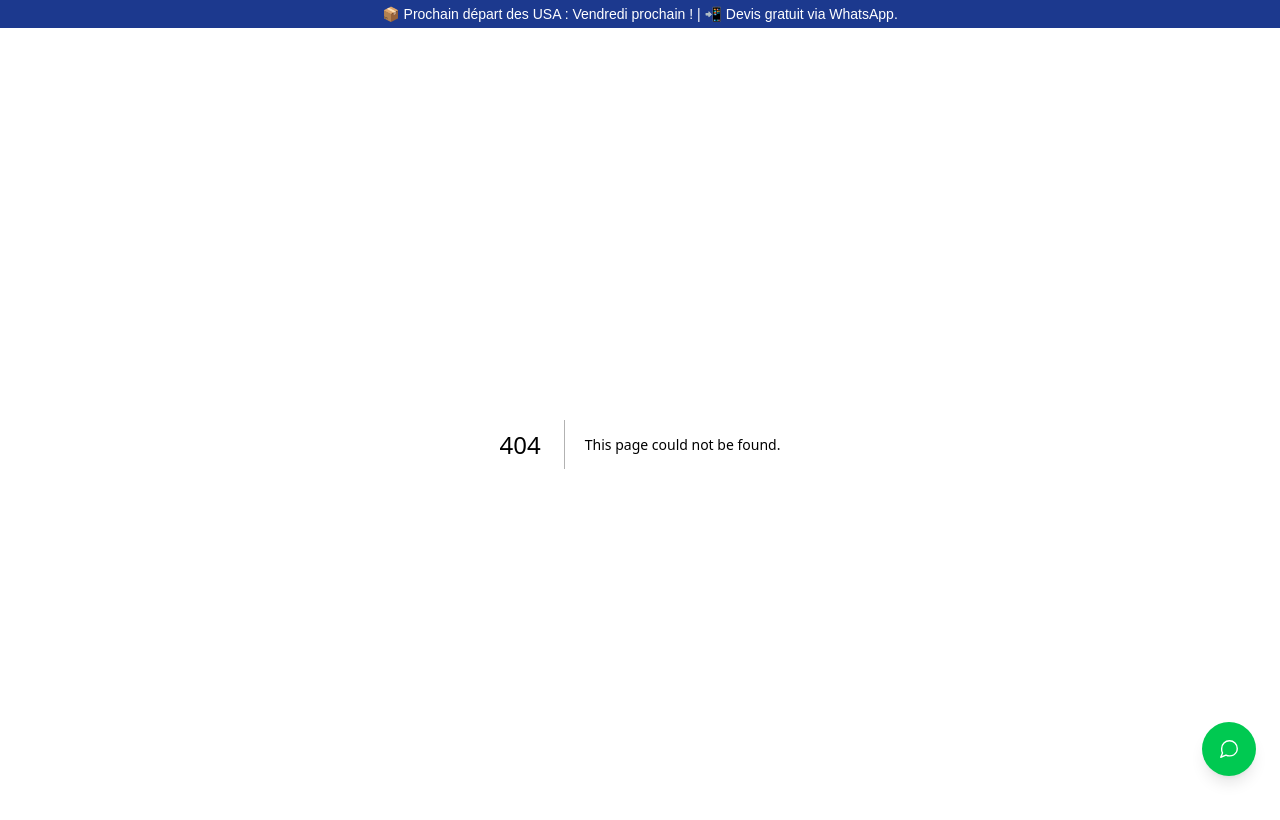
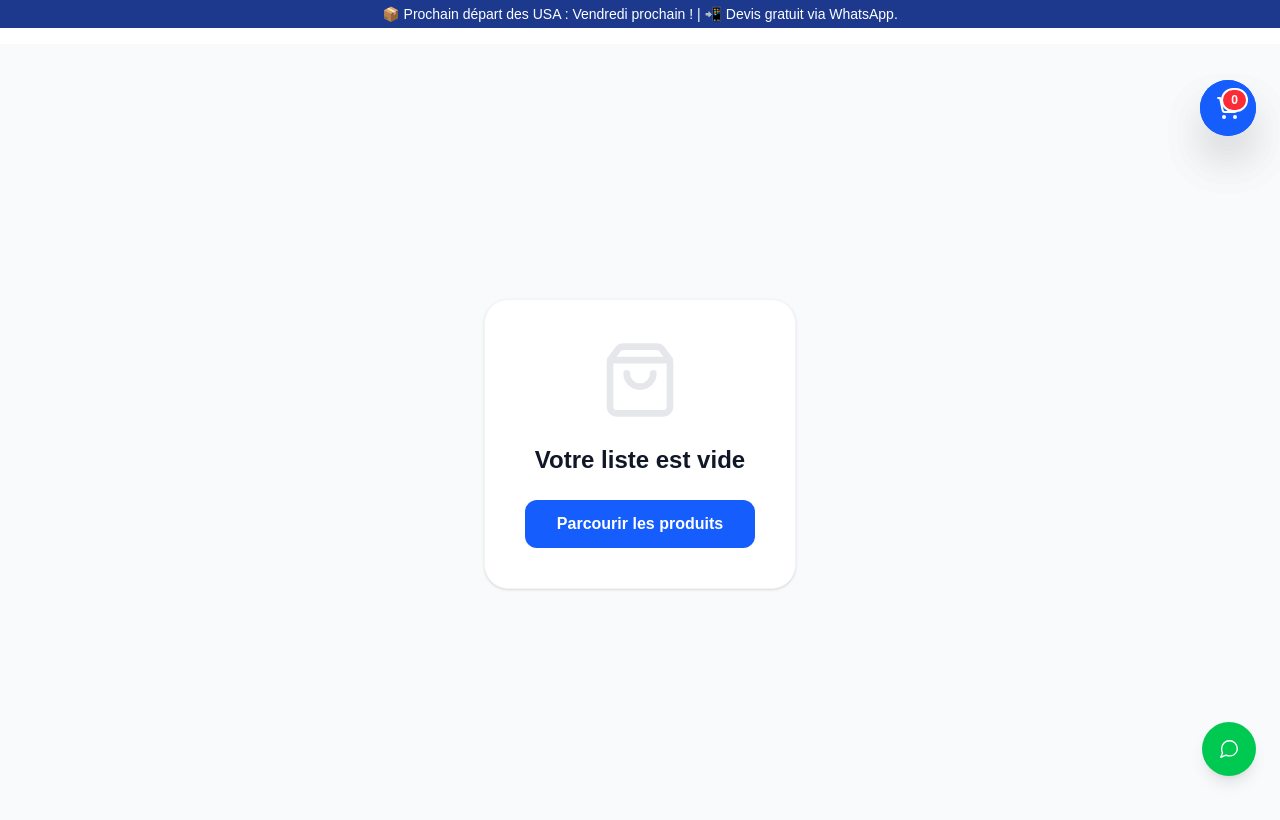
Before and after one commit to Fiedly71/up-to-date-store, a Next.js app: page /Panier in a window 1280 px wide. Before the commit this address had no page. Shown: the top 820 px of the page. Built offline with nearby package versions, Linux system fonts and the light colour scheme.

Commit message:
Ajout du panier et du bouton WhatsApp sans prix

```diff
--- /dev/null
+++ b/app/Panier/page.tsx
@@ -0,0 +1,87 @@
+"use client";
+import { useCart } from '../context/CartContext';
+import Link from 'next/link';
+import Image from 'next/image';
+import { Trash2, MessageCircle, ChevronLeft, ShoppingBag } from 'lucide-react';
+
+export default function PanierPage() {
+  const { cart, removeFromCart } = useCart();
+
+  const sendWhatsAppOrder = () => {
+    let message = "*DEMANDE DE DISPONIBILITÉ - UP-TO-DATE STORE*\n";
+    message += "------------------------------------------\n\n";
+
+    cart.forEach((item, index) => {
+      message += `*${index + 1}. ${item.name}*\n`;
+      message += `   Quantité : ${item.quantity}\n\n`;
+    });
+
+    message += "------------------------------------------\n";
+    message += "Pouvez-vous me donner les prix et la disponibilité de ces articles ?";
+
+    const encodedMessage = encodeURIComponent(message);
+    window.open(`https://wa.me/50932836938?text=${encodedMessage}`, "_blank");
+  };
+
+  if (cart.length === 0) {
+    return (
+      <div className="min-h-screen flex flex-col items-center justify-center p-6 bg-gray-50">
+        <div className="bg-white p-10 rounded-3xl shadow-sm border border-gray-100 text-center">
+          <ShoppingBag size={80} className="text-gray-200 mx-auto mb-6" />
+          <h1 className="text-2xl font-bold text-gray-900 mb-2">Votre liste est vide</h1>
+          <Link href="/" className="bg-blue-600 hover:bg-blue-700 text-white px-8 py-3 rounded-xl font-bold transition-all inline-block mt-4">
+            Parcourir les produits
+          </Link>
+        </div>
+      </div>
+    );
+  }
+
+  return (
+    <div className="min-h-screen bg-gray-50 py-10 px-4">
+      <div className="max-w-3xl mx-auto">
+        <div className="flex items-center justify-between mb-8">
+          <Link href="/" className="flex items-center gap-2 text-gray-600 hover:text-blue-600 font-medium">
+            <ChevronLeft size={20} /> Retour
+          </Link>
+          <h1 className="text-2xl font-black text-gray-900 uppercase">Ma Sélection</h1>
+        </div>
+
+        <div className="space-y-4 mb-10">
+          {cart.map((item) => (
+            <div key={item.id} className="bg-white p-4 rounded-2xl shadow-sm border border-gray-100 flex items-center gap-4">
+              <div className="relative w-20 h-20 bg-gray-50 rounded-xl overflow-hidden flex-shrink-0">
+                <Image
+  src={item.image || "/UPTODATE%20logo.jpg"}
+  alt={item.name}
+  fill
+  className="object-cover"
+/>
+              </div>
+
+              <div className="flex-grow">
+                <h3 className="font-bold text-gray-900 leading-tight">{item.name}</h3>
+                <p className="text-gray-500 text-sm italic">Quantité: {item.quantity}</p>
+              </div>
+
+              <button onClick={() => removeFromCart(item.id)} className="text-gray-300 hover:text-red-500 transition-colors p-2">
+                <Trash2 size={20} />
+              </button>
+            </div>
+          ))}
+        </div>
+
+        <div className="bg-white p-6 rounded-3xl shadow-xl border border-gray-100 sticky bottom-6 text-center">
+          <p className="text-gray-600 mb-4">Cliquez ci-dessous pour m'envoyer votre sélection et recevoir un devis.</p>
+          <button
+            onClick={sendWhatsAppOrder}
+            className="w-full bg-[#25D366] hover:bg-[#128C7E] text-white py-4 rounded-2xl font-bold text-lg flex items-center justify-center gap-3 transition-all transform active:scale-95 shadow-lg shadow-green-200"
+          >
+            <MessageCircle size={24} fill="currentColor" />
+            Demander le prix sur WhatsApp
+          </button>
+        </div>
+      </div>
+    </div>
+  );
+}
--- /dev/null
+++ b/app/components/CartBadge.tsx
@@ -0,0 +1,24 @@
+"use client";
+import { useCart } from '../context/CartContext';
+import { ShoppingCart } from 'lucide-react';
+import Link from 'next/link';
+
+export default function CartBadge() {
+  const { cart } = useCart();
+
+  // On calcule le nombre total d'articles (somme des quantités)
+  const totalItems = cart.reduce((acc, item) => acc + item.quantity, 0);
+
+  return (
+    <Link href="/panier" className="fixed top-20 right-6 z-50 bg-blue-600 text-white p-4 rounded-full shadow-2xl hover:bg-blue-700 transition-transform transform hover:scale-110">
+      <div className="relative">
+        <ShoppingCart size={24} />
+        {totalItems > 0 && (
+          <span className="absolute -top-2 -right-2 bg-red-500 text-white text-xs font-bold px-2 py-0.5 rounded-full border-2 border-white animate-in zoom-in duration-300">
+            {totalItems}
+          </span>
+        )}
+      </div>
+    </Link>
+  );
+}
--- /dev/null
+++ b/app/context/CartContext.tsx
@@ -0,0 +1,60 @@
+"use client";
+import React, { createContext, useContext, useState, useEffect } from 'react';
+
+// 1. Définition d'un article dans le panier
+export interface CartItem {
+  id: string;
+  name: string;
+  price: number;
+  quantity: number;
+  image?: string;
+}
+
+interface CartContextType {
+  cart: CartItem[];
+  addToCart: (product: any) => void;
+  removeFromCart: (id: string) => void;
+  clearCart: () => void;
+  totalPrice: number;
+}
+
+const CartContext = createContext<CartContextType | undefined>(undefined);
+
+export const CartProvider = ({ children }: { children: React.ReactNode }) => {
+  const [cart, setCart] = useState<CartItem[]>([]);
+
+  // Calcul du prix total
+  const totalPrice = cart.reduce((acc, item) => acc + (item.price * item.quantity), 0);
+
+  // Ajouter un produit
+  const addToCart = (product: any) => {
+    setCart((prevCart) => {
+      const existing = prevCart.find((item) => item.id === product.id);
+      if (existing) {
+        return prevCart.map((item) =>
+          item.id === product.id ? { ...item, quantity: item.quantity + 1 } : item
+        );
+      }
+      return [...prevCart, { ...product, quantity: 1 }];
+    });
+  };
+
+  // Supprimer un produit
+  const removeFromCart = (id: string) => {
+    setCart((prev) => prev.filter((item) => item.id !== id));
+  };
+
+  const clearCart = () => setCart([]);
+
+  return (
+    <CartContext.Provider value={{ cart, addToCart, removeFromCart, clearCart, totalPrice }}>
+      {children}
+    </CartContext.Provider>
+  );
+};
+
+export const useCart = () => {
+  const context = useContext(CartContext);
+  if (!context) throw new Error("useCart must be used within a CartProvider");
+  return context;
+};
--- a/app/layout.tsx
+++ b/app/layout.tsx
@@ -1,7 +1,10 @@
 import type { Metadata } from "next";
 import { Geist, Geist_Mono } from "next/font/google";
 import "./globals.css";
-
+import { CartProvider } from './context/CartContext'; // Importe le nouveau fichier
+import Link from "next/link";
+import { ShoppingCart } from "lucide-react";
+import CartBadge from './components/CartBadge';
 const geistSans = Geist({
   variable: "--font-geist-sans",
   subsets: ["latin"],
@@ -26,10 +29,11 @@ export default function RootLayout({
   children: React.ReactNode;
 }>) {
   return (
-    <html lang="en">
+    <html lang="fr">
       <body
         className={`${geistSans.variable} ${geistMono.variable} antialiased`}
       >
+        <CartProvider>
         {/* Announcement Bar (site-wide) */}
         <div className="w-full bg-blue-900 text-white text-sm py-1 text-center">
           📦 Prochain départ des USA : Vendredi prochain ! | 📲 Devis gratuit via WhatsApp.
@@ -51,6 +55,19 @@ export default function RootLayout({
             </svg>
           </a>
         </div>
+        <CartBadge />
+        </CartProvider>
+        {/* Icône Panier Flottante */}
+<Link href="/panier" className="fixed top-20 right-6 z-50 bg-blue-600 text-white p-4 rounded-full shadow-2xl hover:bg-blue-700 transition-transform transform hover:scale-110">
+  <div className="relative">
+    <ShoppingCart size={24} />
+    {/* Badge rouge avec le nombre d'articles */}
+    <span className="absolute -top-2 -right-2 bg-red-500 text-white text-xs font-bold px-2 py-0.5 rounded-full border-2 border-white">
+      {/* Ici on affichera le nombre total d'articles */}
+      0
+    </span>
+  </div>
+</Link>
       </body>
     </html>
   );
--- a/app/page.tsx
+++ b/app/page.tsx
@@ -1,5 +1,5 @@
 "use client";
-
+import { useCart } from './context/CartContext';
 import { useState } from "react";
 import Image from "next/image";
 import Link from "next/link";
@@ -81,7 +81,7 @@ export default function Home() {
   const products = allProducts.filter((p) =>
     p.name.toLowerCase().includes(productQuery.toLowerCase())
   );
-
+const { addToCart } = useCart();
   return (
     <div className="min-h-screen bg-white">
       {/* Hide Next.js badge */}
@@ -206,9 +206,10 @@ export default function Home() {
                     {product.name}
                   </h3>
                   <button
-                    onClick={() => handleBuyProduct(product.name)}
-                    className="mt-auto bg-orange-500 hover:bg-orange-600 text-white py-2 rounded-lg font-semibold transition-colors flex items-center justify-center gap-2"
-                  >
+                    onClick={() => addToCart(product)}
+                    className="mt-auto bg-blue-600 hover:bg-blue-700 text-white py-2 rounded-lg font-semibold transition-colors flex items-center justify-center gap-2"
+>
+
                     <ShoppingCart size={16} />
                     Acheter
                   </button>
```
